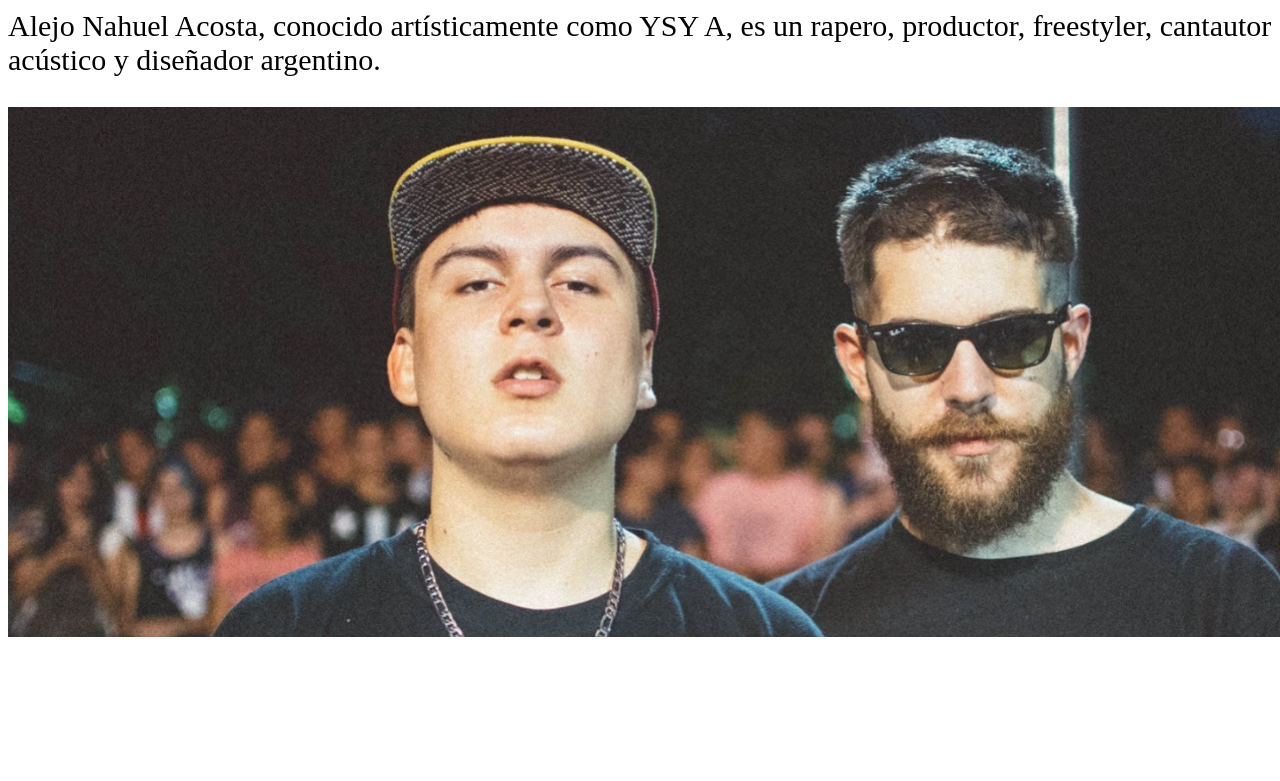
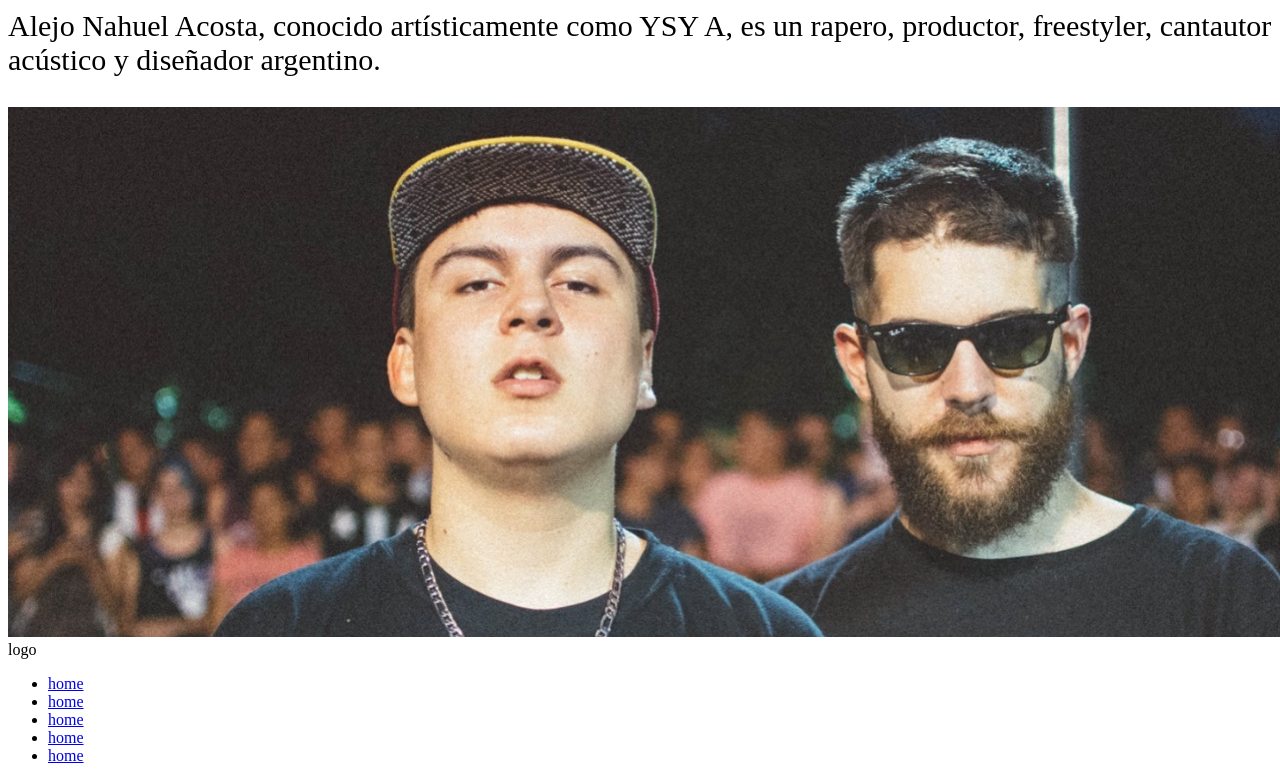
Before and after one commit to FranciscoAccorinti/2da-pre-entrega-Accorinti, a plain HTML site: page index.html in a window 1280 px wide. Shown: the part 95-876 px from the top of the page. Before the commit the page ends 800 px from the top, so only its background shows below. Drawn offline with Linux system fonts and the light colour scheme.

Commit message:
ingreso del header

```diff
--- a/estilos.css
+++ b/estilos.css
@@ -3,7 +3,7 @@ h1{
     text-decoration: underline;
     font-size: 40px;
     text-align: center;
-    background-image: image();
+
 
 }
 p{
--- a/index.html
+++ b/index.html
@@ -1,5 +1,6 @@
 <!DOCTYPE html>
 <html lang="es">
+
 <head>
     <meta charset="UTF-8">
     <meta name="viewport" content="width=device-width, initial-scale=1.0">
@@ -8,14 +9,28 @@
 
 
 </head>
+
 <body>
     <h1>¿Quies es Ysy-a?</h1>
-    <p>Alejo Nahuel Acosta, conocido artísticamente como YSY A, es un rapero, productor, freestyler, cantautor acústico y diseñador argentino.</p>
+    <p>Alejo Nahuel Acosta, conocido artísticamente como YSY A, es un rapero, productor, freestyler, cantautor acústico
+        y diseñador argentino.</p>
     <img src="img/fondo titulo.jpeg" alt="Alejo">
 
 
-
+    <header>
+        <div class="logo">logo</div>
+        <nav>
+            <ul>
+                <li><a href="#">home</a></li>
+                <li><a href="#">home</a></li>
+                <li><a href="#">home</a></li>
+                <li><a href="#">home</a></li>
+                <li><a href="#">home</a></li>
+            </ul>
+        </nav>
+    </header>
 
 
 </body>
+
 </html>
```
Also changed, not shown: pages/sus-inicios.html (+1 -1 lines).
